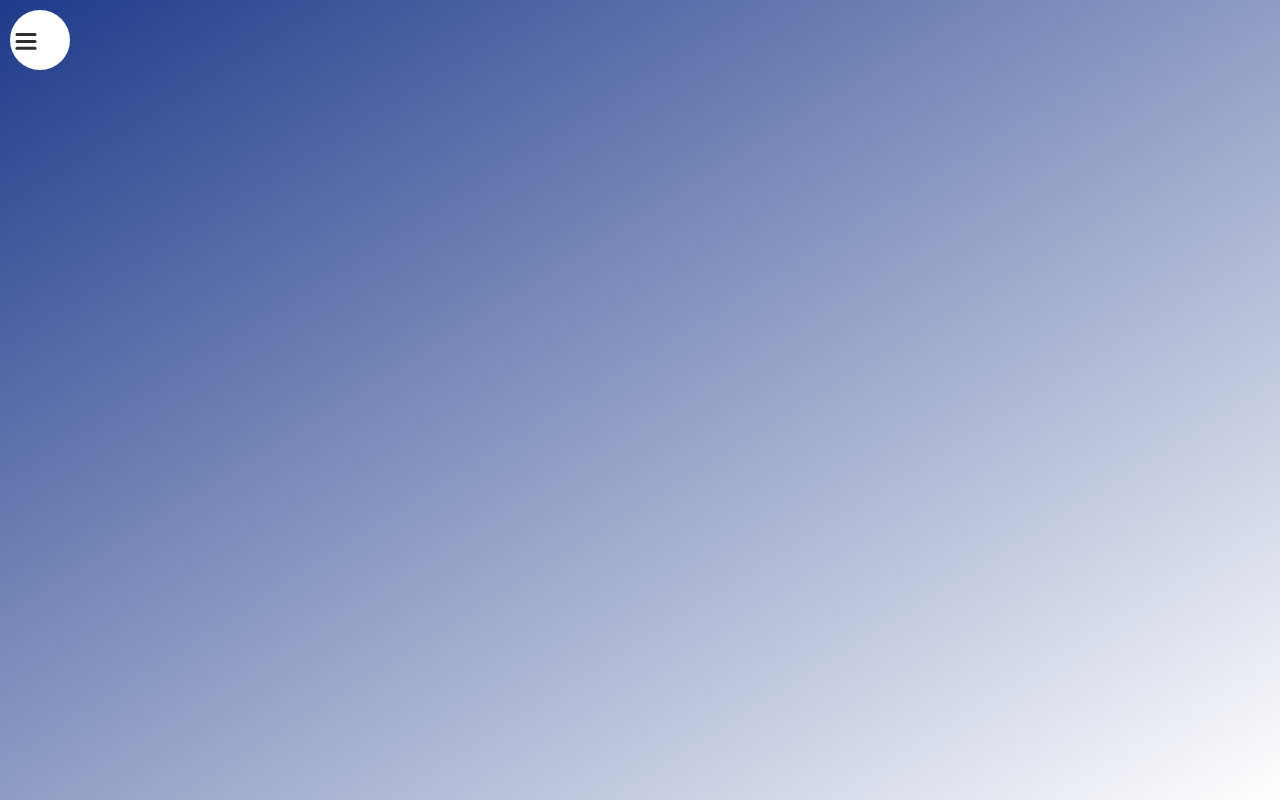
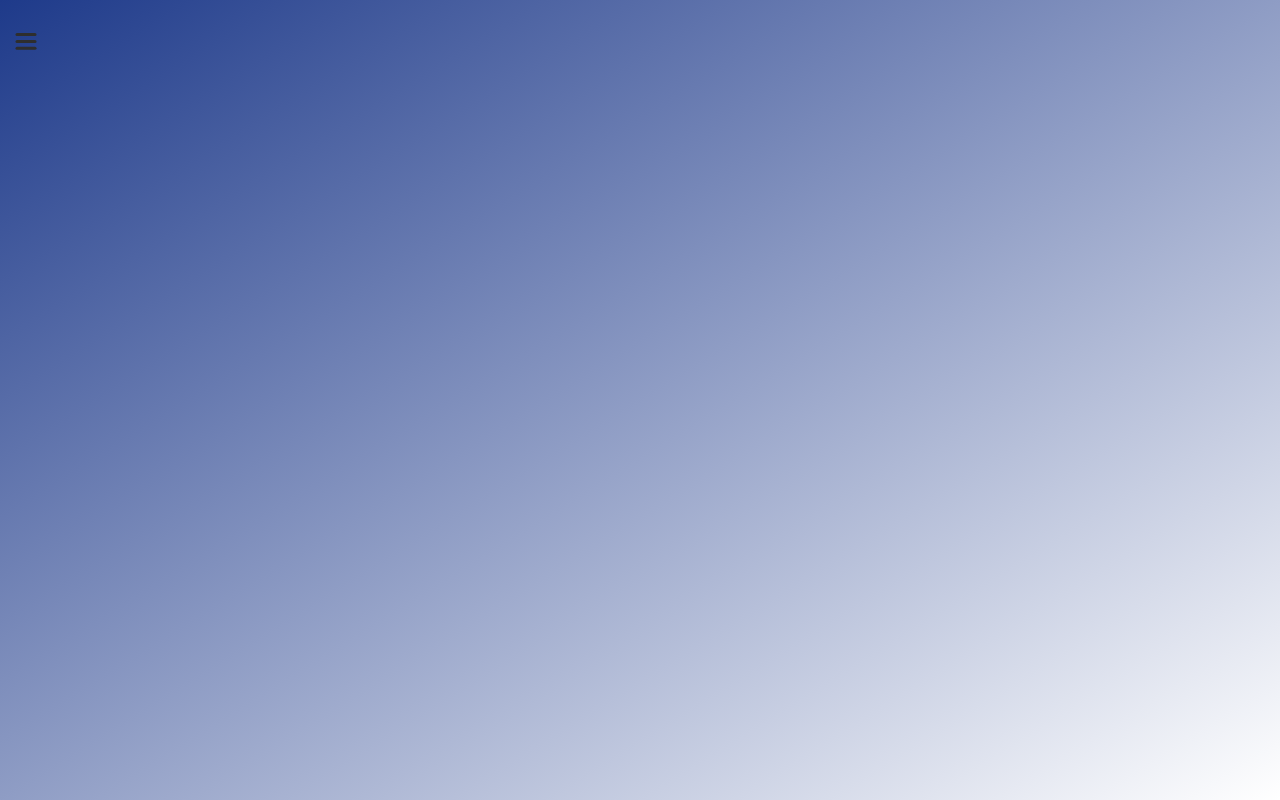
Before and after one commit to saitgungor/framer-motion-test, a Next.js app: page / in a window 1280 px wide. Built offline with nearby package versions, Linux system fonts and the light colour scheme.

Commit message:
Updating animation

```diff
--- a/app/example1/index.jsx
+++ b/app/example1/index.jsx
@@ -6,6 +6,25 @@ import { Navigation } from "./Navigation";
 import { useDimensions } from "../use-dimensions";
 
 const sidebar = {
+  open: (height = 1000) => ({
+    transition: {
+      ease: "linear",
+      stiffness: 20,
+      restDelta: 2,
+      duration: 0.5,
+    },
+    width: 356,
+  }),
+  closed: {
+    transition: {
+      type: "",
+      stiffness: 400,
+      // damping: 40,
+    },
+  },
+};
+
+const sidebar2 = {
   open: (height = 1000) => ({
     clipPath: `circle(${height * 2 + 200}px at 40px 40px)`,
     transition: {
@@ -29,9 +48,16 @@ const Example1 = () => {
   const [isOpen, toggleOpen] = useCycle(false, true);
   const containerRef = useRef(null);
   const { height } = useDimensions(containerRef);
+  console.log(height);
   return (
-    <motion.nav initial={false} animate={isOpen ? "open" : "closed"} custom={height} ref={containerRef}>
-      <motion.div className="background" variants={sidebar} />
+    <motion.nav
+      initial={false}
+      animate={isOpen ? "open" : "closed"}
+      custom={height}
+      ref={containerRef}
+      className="left-0 top-0 absolute bottom-0"
+    >
+      <motion.div className="bg-slate-100 absolute left-0 top-0 bottom-0" variants={sidebar} />
       <Navigation />
       <MenuToggle toggle={() => toggleOpen()} />
     </motion.nav>
--- a/app/globals.css
+++ b/app/globals.css
@@ -12,14 +12,6 @@ body {
   display: flex;
   justify-content: center;
   align-items: center;
-}
-
-nav {
-  position: absolute;
-  top: 0;
-  left: 0;
-  bottom: 0;
-  width: 300px;
 }
 
 .background {
```
